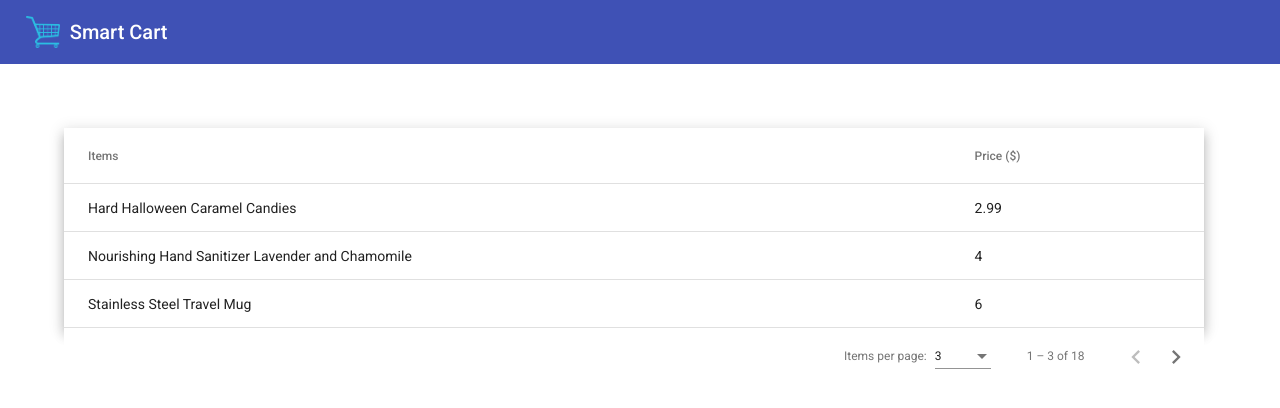
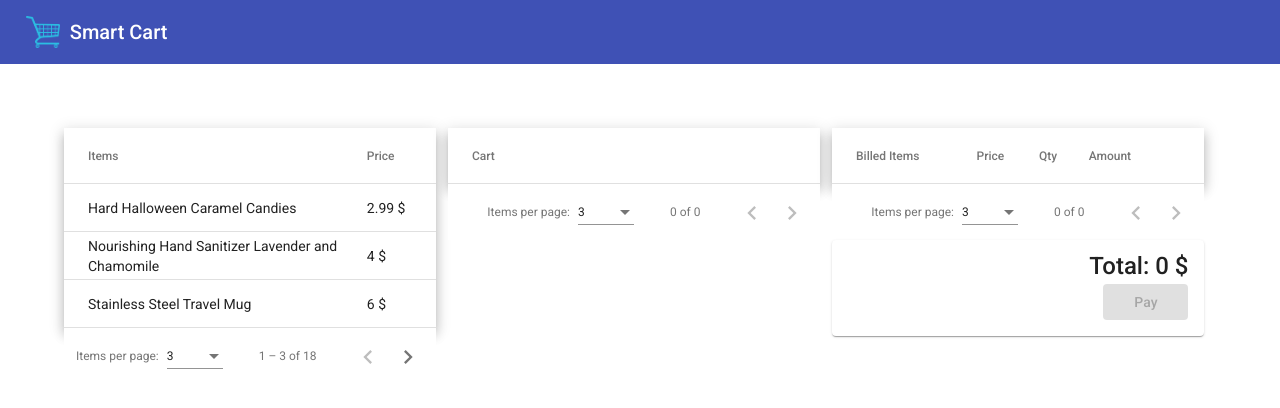
Before and after one commit to SoniaStalance/SmartCart, an Angular app: page / in a window 1280 px wide. Shown: the top 408 px of the page. Built offline with nearby package versions, Linux system fonts and the light colour scheme.

Commit message:
created CartItem model & implemented row select

```diff
--- a/src/app/components/inventory/inventory.component.css
+++ b/src/app/components/inventory/inventory.component.css
@@ -23,3 +23,6 @@
     flex: 100%
   }
 }
+.selected {
+  background-color: lightgrey;
+}
--- a/src/app/components/inventory/inventory.component.html
+++ b/src/app/components/inventory/inventory.component.html
@@ -8,20 +8,20 @@
       [dataSource]="inventoryDataSource"
       #InventorySort="matSort"
       class="mat-elevation-z8"
-      style="width: 100%;"
+      style="width: 100%; cursor: pointer;"
     >
       <ng-container matColumnDef="name">
         <th mat-header-cell *matHeaderCellDef mat-sort-header>Items</th>
-        <td mat-cell *matCellDef="let row" (dblclick)="addToCart(row)" (click)="displayImg(row.imgname)">{{ row.name }}</td>
+        <td mat-cell *matCellDef="let row">{{ row.name }}</td>
       </ng-container>
 
       <ng-container matColumnDef="price">
-        <th mat-header-cell *matHeaderCellDef mat-sort-header>Price ($)</th>
-        <td mat-cell *matCellDef="let row">{{ row.price }}</td>
+        <th mat-header-cell *matHeaderCellDef mat-sort-header>Price</th>
+        <td mat-cell *matCellDef="let row">{{ row.price }} $</td>
       </ng-container>
 
       <tr mat-header-row *matHeaderRowDef="displayedColumns"></tr>
-      <tr mat-row *matRowDef="let row; columns: displayedColumns"></tr>
+      <tr mat-row *matRowDef="let row; columns: displayedColumns" (click)="select(row.id, row.imgname)" (dblclick)="addToCart(row)" [ngClass]="{ 'selected': row.id === selectedRowId }"></tr>
     </table>
 
     <mat-paginator
@@ -36,23 +36,23 @@
   </div>
 
   <!-- Cart Table -->
-  <div class="flex-row-item" *ngIf="cart.length>0">
+  <div class="flex-row-item">
     <table
       mat-table
       matSort
       [dataSource]="cartDataSource"
       #CartSort="matSort"
       class="mat-elevation-z8"
-      style="width: 100%;"
+      style="width: 100%; cursor: pointer"
     >
 
       <ng-container matColumnDef="name">
         <th mat-header-cell *matHeaderCellDef mat-sort-header>Cart</th>
-        <td mat-cell *matCellDef="let row" (dblclick)="removeFromCart(row.id)" (click)="displayCartImg(row.imgname)">{{ row.name }}</td>
+        <td mat-cell *matCellDef="let row" >{{ row.name }}</td>
       </ng-container>
 
       <tr mat-header-row *matHeaderRowDef="displayedColumnsCart"></tr>
-      <tr mat-row *matRowDef="let row; columns: displayedColumnsCart"></tr>
+      <tr mat-row *matRowDef="let row; columns: displayedColumnsCart" (click)="select(row.uid, row.imgname)" (dblclick)="removeFromCart(row.id, row.uid)" [ngClass]="{ 'selected': row.uid === selectedRowId }"></tr>
     </table>
 
     <mat-paginator
@@ -60,13 +60,10 @@
       [pageSize]="3"
       [pageSizeOptions]="[3, 5, 10, 20, 100]"
     ></mat-paginator>
-    <div *ngIf="cartImgSrc.length>0">
-        <img width="200px" height="auto" src={{cartImgSrc}}>
-    </div>
   </div>
 
   <!-- Bill Table -->
-  <div class="flex-row-item" *ngIf="bill.length>0">
+  <div class="flex-row-item" >
     <table
       mat-table
       matSort
@@ -82,17 +79,17 @@
       </ng-container>
 
       <ng-container matColumnDef="price">
-        <th mat-header-cell *matHeaderCellDef mat-sort-header>Price ($)</th>
-        <td mat-cell *matCellDef="let row">{{ row.price }}</td>
+        <th mat-header-cell *matHeaderCellDef mat-sort-header>Price</th>
+        <td mat-cell *matCellDef="let row">{{ row.price }} $</td>
       </ng-container>
 
       <ng-container matColumnDef="quantity">
-        <th mat-header-cell *matHeaderCellDef mat-sort-header>Quantity</th>
+        <th mat-header-cell *matHeaderCellDef mat-sort-header>Qty</th>
         <td mat-cell *matCellDef="let row">{{ row.quantity }}</td>
       </ng-container>
 
       <ng-container matColumnDef="total">
-        <th mat-header-cell *matHeaderCellDef mat-sort-header>Subtotal ($)</th>
+        <th mat-header-cell *matHeaderCellDef mat-sort-header>Amount</th>
         <td mat-cell *matCellDef="let row">{{ row.total }}</td>
       </ng-container>
 
@@ -108,7 +105,7 @@
 
     <mat-card align="right">
         <mat-card-title>Total: {{totalBill}} $</mat-card-title>
-        <button mat-raised-button style="width: 25%;" color="primary" (click)="pay()">Pay</button>
+        <button mat-raised-button style="width: 25%;" color="primary" [disabled]="totalBill == 0" (click)="pay()">Pay</button>
         <div *ngIf="paymentInitiated">
           <div>
             <img style="padding-top: 10px;" width="200px" src={{qrcodeSrc}}>
--- a/src/app/components/inventory/inventory.component.ts
+++ b/src/app/components/inventory/inventory.component.ts
@@ -5,6 +5,7 @@ import { MatSort } from '@angular/material/sort';
 import { MatTableDataSource } from '@angular/material/table';
 
 import { InventoryItem } from '../../models/InventoryItem.model';
+import { CartItem } from 'src/app/models/CartItem.model';
 import { BillItem } from 'src/app/models/BillItem.model';
 
 import { InventoryService } from '../../services/inventory.service';
@@ -22,16 +23,17 @@ export class InventoryComponent implements OnInit {
 
   @ViewChild('CartPaginator', {static: false}) cartPaginator!: MatPaginator;
   @ViewChild('CartSort', {static: false}) cartSort!: MatSort;
-  cartDataSource!: MatTableDataSource<InventoryItem>;
-  cart: InventoryItem[] = [];
+  cartDataSource!: MatTableDataSource<CartItem>;
+  cart: CartItem[] = [];
 
   @ViewChild('BillPaginator', {static: false}) billPaginator!: MatPaginator;
   @ViewChild('BillSort', {static: false}) billSort!: MatSort;
   billDataSource!: MatTableDataSource<BillItem>;
   bill: BillItem[] = [];
 
+  selectedRowId!: number;
+
   imgSrc = "";
-  cartImgSrc = "";
   qrcodeSrc = "";
   paymentInitiated = false;
 
@@ -60,34 +62,33 @@ export class InventoryComponent implements OnInit {
     })
   }
 
-  displayImg(imgName: string) {
-    this.cartImgSrc = "";
-    this.imgSrc = '../../assets/images/'+imgName;
-  }
-
-  displayCartImg(imgName: string) {
-    this.imgSrc = "";
-    this.cartImgSrc = '../../assets/images/'+imgName;
-  }
-
   displayQrCode(){
     this.qrcodeSrc = '../../assets/images/qrcode.png';
   }
 
-
   addToCart(item: InventoryItem) {
-    this.cart.push(item);
+    let suffix = "1";   //by default 1 for 1st occurance of given item id
+    for(var i=this.cart.length-1; i>=0; i--){
+      if(this.cart[i].id == item.id){
+        suffix = (this.cart[i].uid%10 + 1).toString();
+        break;
+      }
+    }
+    //unique id for every cart element
+    let uid: number = parseInt(item.id+suffix);
+    let newCartItem: CartItem = {"uid": uid,"id": item.id, "name": item.name, "imgname": item.imgname, "price": item.price};
+    this.cart.push(newCartItem);
     this.updateCart();
 
     this.addToBill(item);
   }
 
-  removeFromCart(id: number){
+  removeFromCart(id:number, uid: number){
     for(var i=0; i<this.cart.length; i++)
     {
-      if((this.cart[i]).id == id){
+      if((this.cart[i]).uid == uid){
         let item = (this.cart[i].name);
-        this.cartImgSrc = "";
+        this.imgSrc = "";
         this.cart.splice(i,1);
         alert(item+" has been removed!");
         break;
@@ -174,4 +175,9 @@ export class InventoryComponent implements OnInit {
     this.updateCart();
     this.paymentInitiated = false;
   }
+
+  select(rowId: number, imgName: string){
+    this.selectedRowId = rowId;
+    this.imgSrc = '../../assets/images/'+imgName;
+    }
 }
--- a/src/assets/dataset.json
+++ b/src/assets/dataset.json
@@ -1,20 +1,20 @@
 [
     { "id": 1000, "name": "Hard Halloween Caramel Candies", "imgname": "Caramel.jpg", "price": 2.99 },
-    { "id": 1001, "name": "Nourishing Hand Sanitizer Lavender and Chamomile", "imgname": "Sanitizer.jpg", "price": 4 },
-    { "id": 1002, "name": "Stainless Steel Travel Mug", "imgname": "Mug.jpg", "price": 6 },
-    { "id": 1003, "name": "Basic Backpack", "imgname": "Bag.jpg", "price": 7 },
-    { "id": 1004, "name": "Moisture Filler Facial Day Night Cream", "imgname": "Loreal.jpg", "price": 12 },
-    { "id": 1005, "name": "Colgate Toothpaste", "imgname": "Colgate.jpg", "price":  1},
-    { "id": 1006, "name": "Zinc 50 mg Caplets", "imgname": "Zinc.jpg", "price": 6 },
-    { "id": 1007, "name": "Pepsi Soda", "imgname": "Pepsi.jpg", "price": 7 },
-    { "id": 1008, "name": "Gift Card", "imgname": "Card.jpg", "price": 100  },
-    { "id": 1009, "name": "Sensitive Wipes", "imgname": "Wipes.jpg", "price": 3 },
-    { "id": 1010, "name": "Fingertip Pulse Oximeter, Deluxe", "imgname": "Oximeter.jpg", "price":  102},
-    { "id": 1011, "name": "Double Treat Bones", "imgname": "Bones.jpg", "price": 5 },
-    { "id": 1012, "name": "Horse Jumping Playset HDJ84", "imgname": "Doll.jpg", "price": 9 },
-    { "id": 1013, "name": "Dry Erase Markers Fine Tip", "imgname": "Marker.jpg", "price": 7 },
-    { "id": 1014, "name": "Hearing Aid Batteries Size 312, Brown Tab 312", "imgname": "Battery.jpg", "price": 27 },
-    { "id": 1015, "name": "JBuds Pro Signature Earbuds", "imgname": "Earbuds.jpg", "price": 14 },
+    { "id": 1001, "name": "Nourishing Hand Sanitizer Lavender and Chamomile", "imgname": "Sanitizer.jpg", "price": 4.00 },
+    { "id": 1002, "name": "Stainless Steel Travel Mug", "imgname": "Mug.jpg", "price": 6.00 },
+    { "id": 1003, "name": "Basic Backpack", "imgname": "Bag.jpg", "price": 7.00 },
+    { "id": 1004, "name": "Moisture Filler Facial Day Night Cream", "imgname": "Loreal.jpg", "price": 12.00 },
+    { "id": 1005, "name": "Colgate Toothpaste", "imgname": "Colgate.jpg", "price":  1.00},
+    { "id": 1006, "name": "Zinc 50 mg Caplets", "imgname": "Zinc.jpg", "price": 6.00 },
+    { "id": 1007, "name": "Pepsi Soda", "imgname": "Pepsi.jpg", "price": 7.00 },
+    { "id": 1008, "name": "Gift Card", "imgname": "Card.jpg", "price": 100.00 },
+    { "id": 1009, "name": "Sensitive Wipes", "imgname": "Wipes.jpg", "price": 3.00 },
+    { "id": 1010, "name": "Fingertip Pulse Oximeter, Deluxe", "imgname": "Oximeter.jpg", "price":  102.00},
+    { "id": 1011, "name": "Double Treat Bones", "imgname": "Bones.jpg", "price": 5.00 },
+    { "id": 1012, "name": "Horse Jumping Playset HDJ84", "imgname": "Doll.jpg", "price": 9.00 },
+    { "id": 1013, "name": "Dry Erase Markers Fine Tip", "imgname": "Marker.jpg", "price": 7.00 },
+    { "id": 1014, "name": "Hearing Aid Batteries Size 312, Brown Tab 312", "imgname": "Battery.jpg", "price": 27.00 },
+    { "id": 1015, "name": "JBuds Pro Signature Earbuds", "imgname": "Earbuds.jpg", "price": 14.00 },
     { "id": 1016, "name": "Multi-purpose Contact Lens Solution", "imgname": "ContactLens.jpg", "price": 8.99 },
-    { "id": 1017, "name": "Ultra Oxi Liquid Detergent", "imgname": "Tide.jpg", "price": 5  }
+    { "id": 1017, "name": "Ultra Oxi Liquid Detergent", "imgname": "Tide.jpg", "price": 5.00  }
 ]
```
Also changed, not shown: src/app/models/CartItem.model.ts (added, +7 -0 lines).
